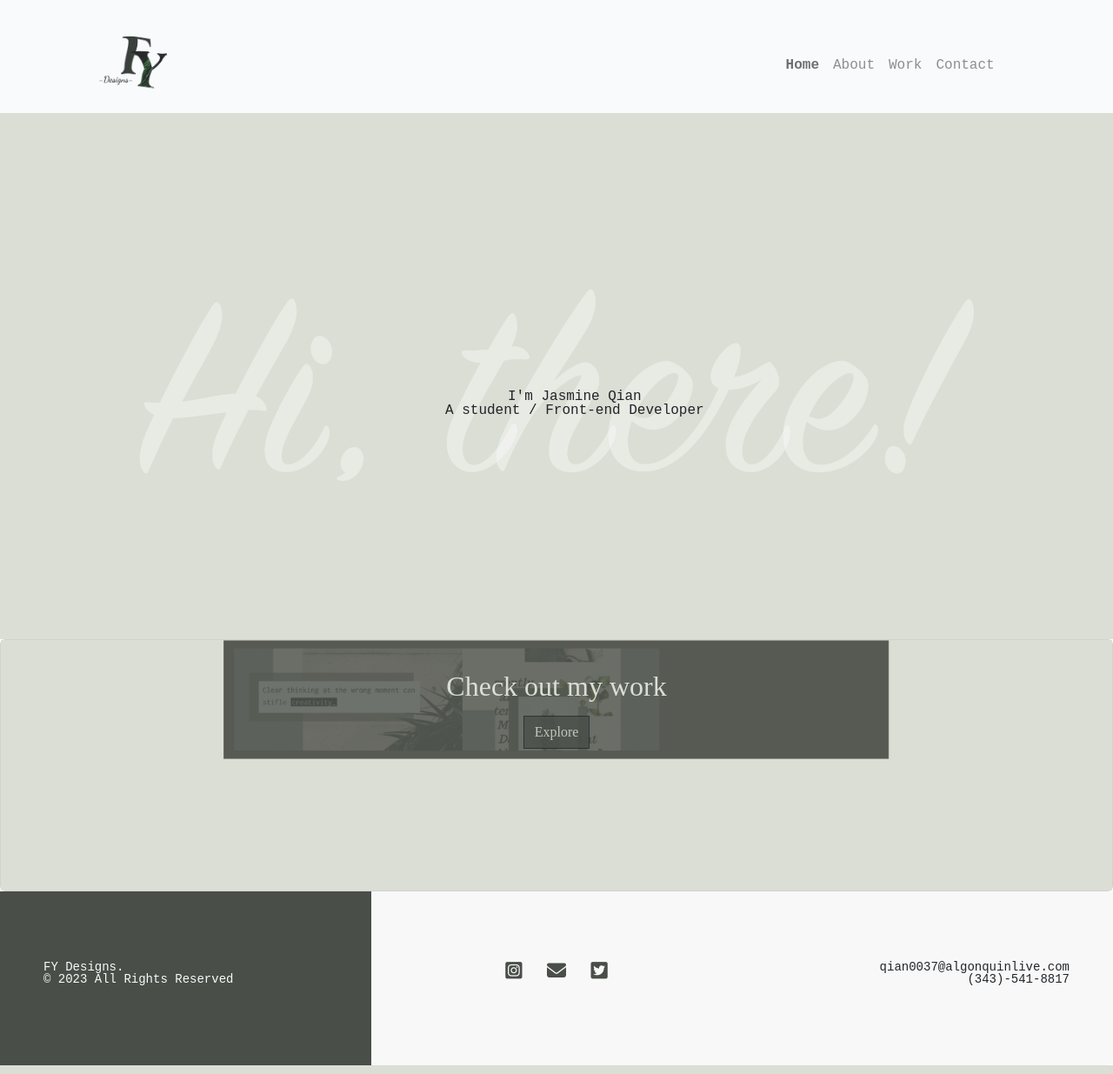
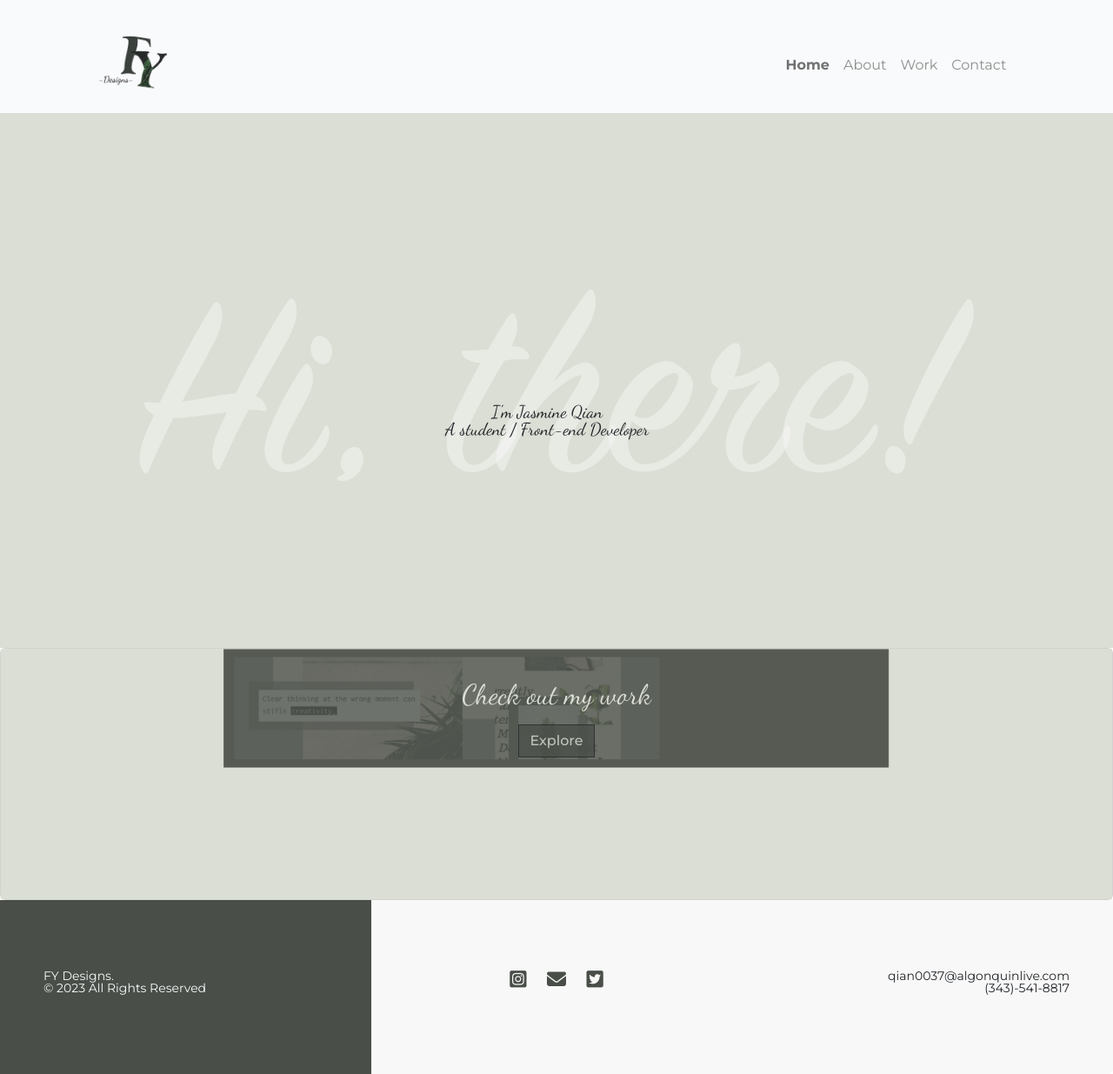
Before and after one commit to qian0037/Portfolio, a plain HTML site: page index.html in a window 1280 px wide. Shown: the whole page at 87% size. Drawn offline with nearby package versions, Linux system fonts and the light colour scheme.

Commit message:
Add changes to CSS

```diff
--- a/css/main.css
+++ b/css/main.css
@@ -7,9 +7,18 @@ html {
 /* Consistent site font */
 h1{
     font-size: 3rem;
+    font-family: 'Dancing Script', cursive;
 }
 h2{
     font-size: 2rem;
+    font-family: 'Dancing Script', cursive;
+}
+h5{
+    font-size: 1.25rem;
+    font-family: 'Dancing Script', cursive;
+}
+p{
+    font-family: 'Montserrat', sans-serif;
 }
 .blank{
     background-color: #F9FAFB;
@@ -31,7 +40,7 @@ h2{
 }
 .nav-link{
   color: #707070c7;
-  font-family: 'Courier New', Courier, monospace;
+  font-family: 'Montserrat', sans-serif;
 }
 .nav-link:hover {
   font-weight: bold;
@@ -53,14 +62,15 @@ h2{
   display: block;
   margin: auto;
   padding-top: 150px;
-  padding-bottom: 120px;
+  padding-bottom: 130px;
 }
 .banner-text{
   position: absolute;
-  top: 56%;
+  top: 58%;
   left: 40%;
   text-align: center;
-  font-family: 'Courier New', Courier, monospace;
+  font-family: 'dancing script';
+  font-size: 1.25rem;
 }
 
 /* Style the work section */
@@ -98,7 +108,6 @@ h2{
   .card-body {
   padding: 50px;
   padding-top: 80px;
-  font-family: 'Courier New', Courier, monospace;
   font-size: 14px;
 }
   .card1{
@@ -124,7 +133,10 @@ h2{
 }
 
 .about-section h2{
-    padding-left: 120px;
+    padding-left: 80px;
+}
+.about-section p{
+    line-height: 1.2rem;
 }
 .about-header{
     padding-left: 120px;
@@ -181,7 +193,7 @@ h2{
 
 .form-label{
   margin-bottom: 10px;
-  font-family: 'Courier New', Courier, monospace;
+  font-family: 'Montserrat', sans-serif;
 }
 .form-control{
   height: 80%;
@@ -200,6 +212,8 @@ h2{
     border-radius: 0;
     background-color:#494E48;
     color: #DADED4;
+    font-family: 'Montserrat', sans-serif;
+    font-weight: 500;
 }
 .btn:hover{
     background-color:#DADED4;
--- a/index.html
+++ b/index.html
@@ -16,9 +16,11 @@
     <!-- Load FontAwesome -->
     <link rel="stylesheet" href="https://cdnjs.cloudflare.com/ajax/libs/font-awesome/6.4.0/css/all.min.css">
     <!-- Load GoogleFonts -->
-
+    <link rel="preconnect" href="https://fonts.googleapis.com">
+    <link rel="preconnect" href="https://fonts.gstatic.com" crossorigin>
+    <link href="https://fonts.googleapis.com/css2?family=Dancing+Script&family=Montserrat:ital,wght@0,100;0,200;0,400;0,500;0,700;1,400&display=swap" rel="stylesheet">
+    <!-- Always load my own CSS stylesheet in the end-->
     <link rel="stylesheet" href="css/reset.css">
-    <!-- Always load my own CSS stylesheet in the end-->
     <link rel="stylesheet" href="css/main.css">
 
 </head>
```
Also changed, not shown: about.html (+7 -3 lines), contact.html (+11 -8 lines), work.html (+4 -3 lines).
